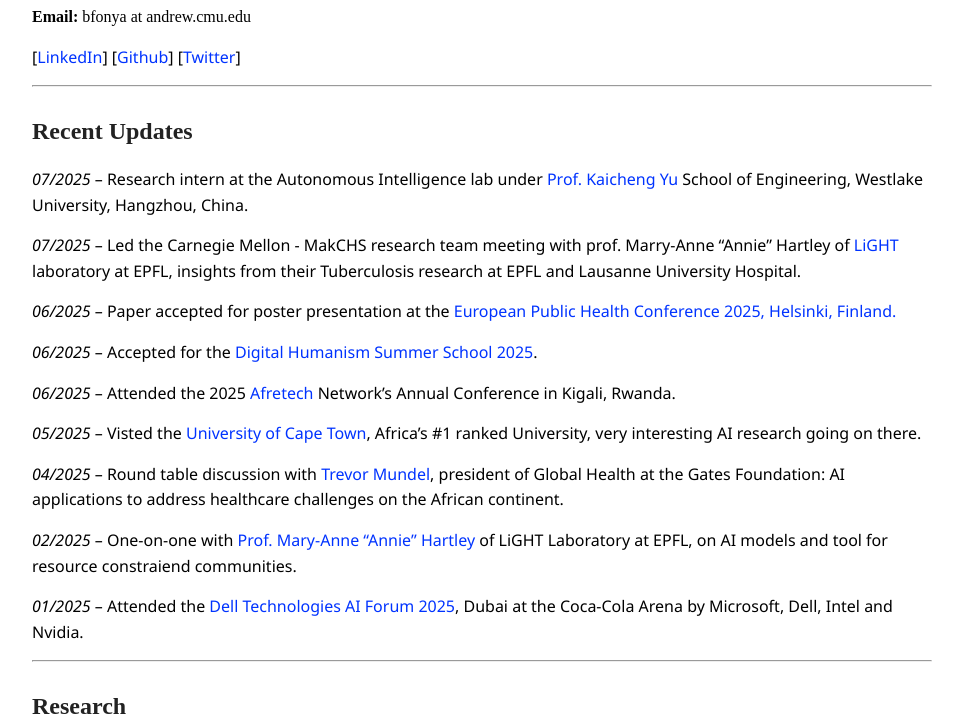
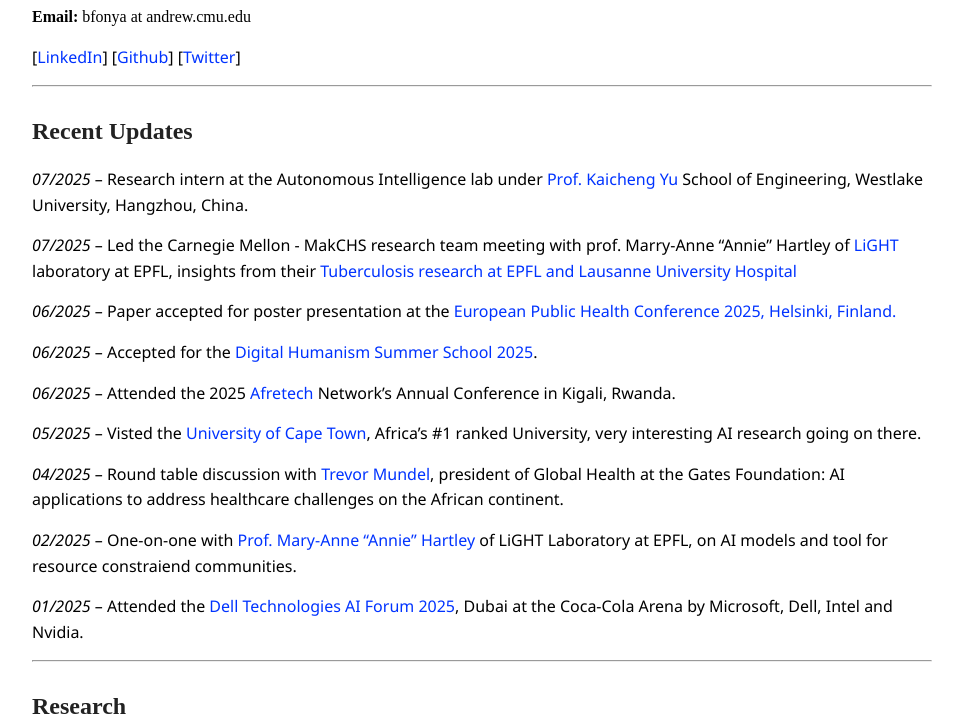
Before and after one commit to FonyaBrandone/FonyaBrandone.github.io, a Jekyll site: the page built from index.md, in a window 1280 px wide and 900 px high, scrolled down 672 px, cut to the strip 0-718 px from the top of the window. Shown: the whole strip, without its empty margins (168-1131 px from the left). Built offline with Jekyll 4.4.1, drawn with Linux system fonts in a browser that asks for light colours; some of the changed lines change nothing that is shown.

Commit message:
Updated news section

```diff
--- a/index.md
+++ b/index.md
@@ -42,7 +42,7 @@ Apart from work, I enjoy travelling, reading and watching documentaries.
 
  _07/2025_ – Research intern at the Autonomous Intelligence lab under <a href='https://en.westlake.edu.cn/faculty/kaicheng-yu.html'>Prof. Kaicheng Yu</a> School of Engineering, Westlake University, Hangzhou, China. <br>
 
- _07/2025_ – Led the Carnegie Mellon - MakCHS research team meeting with prof. Marry-Anne "Annie" Hartley of <a href='https://www.light-laboratory.org/'>LiGHT</a> laboratory at EPFL, insights from their Tuberculosis research at EPFL and Lausanne University Hospital. <br>
+ _07/2025_ – Led the Carnegie Mellon - MakCHS research team meeting with prof. Marry-Anne "Annie" Hartley of <a href='https://www.light-laboratory.org/'>LiGHT</a> laboratory at EPFL, insights from their <a href='https://ai.epfl.ch/ai-making-it-easier-to-diagnose-tuberculosis-in-sub-saharan-africa/'>Tuberculosis research at EPFL and Lausanne University Hospital</a><br>
 
  _06/2025_ – Paper accepted for poster presentation at the <a href='https://ephconference.eu/'>European Public Health Conference 2025, Helsinki, Finland.</a><br>
 
```
